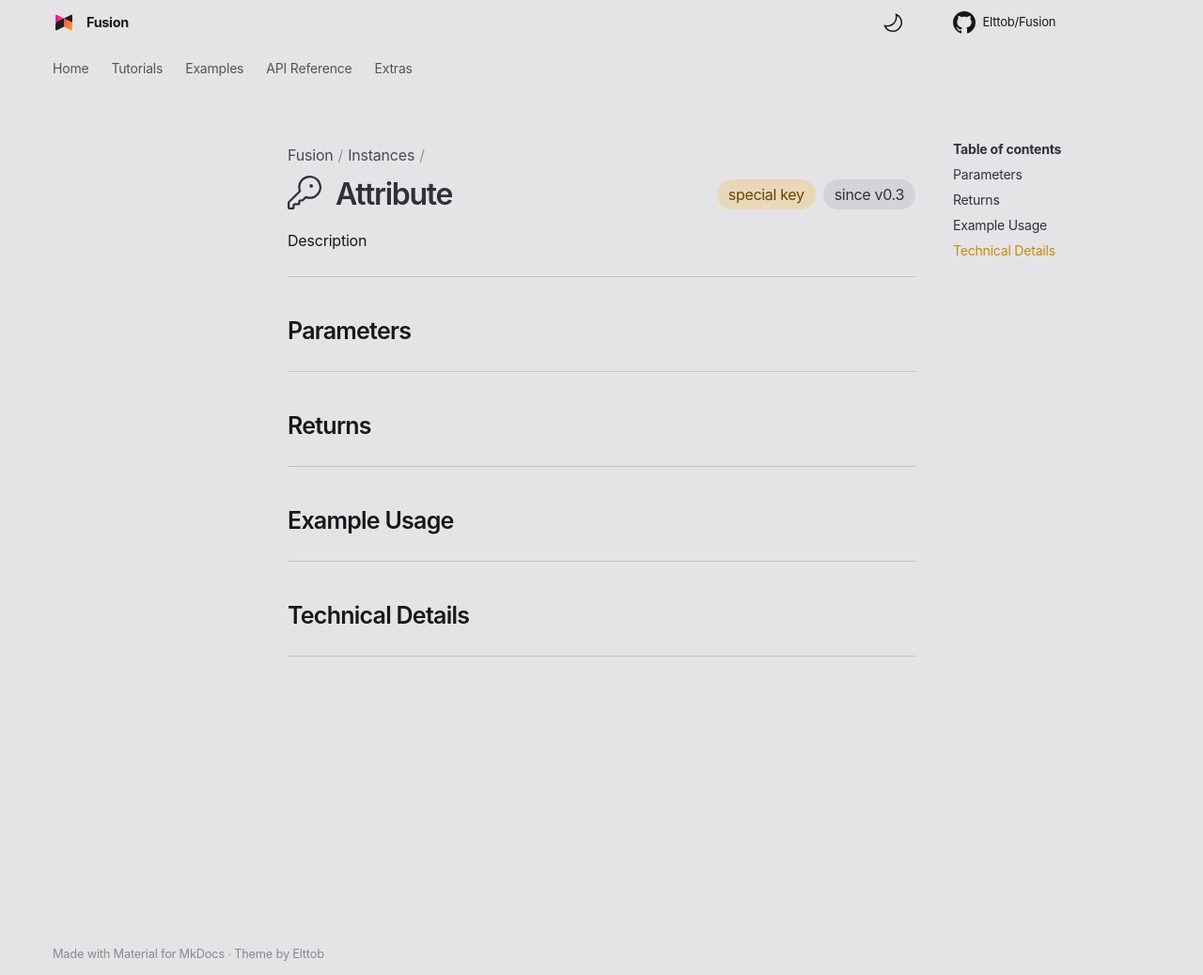
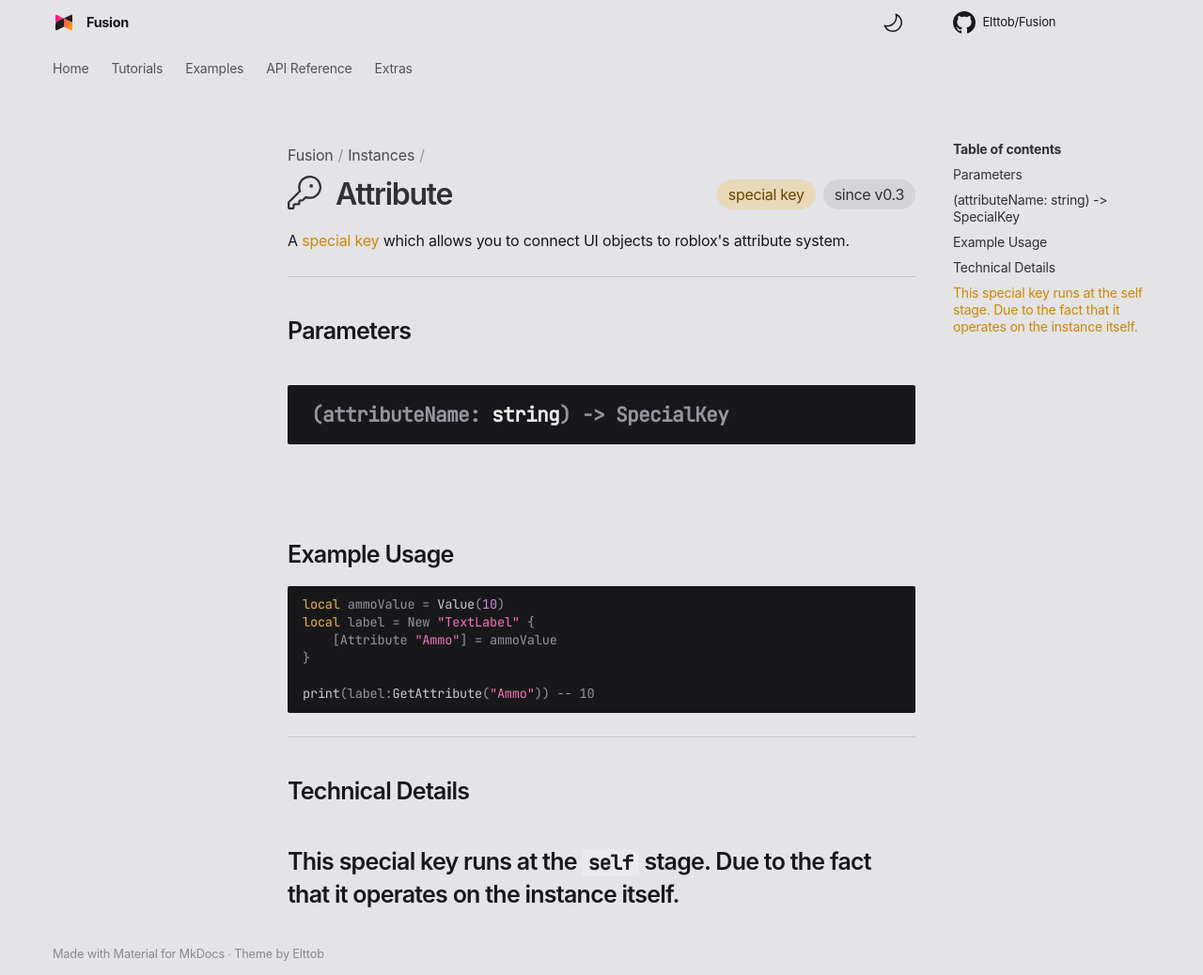
Before and after one commit to dphfox/Fusion, an MkDocs documentation site: the page built from docs/api-reference/instances/attribute.md, in a window 1280 px wide and 1038 px high. Shown: the whole window at 94% size. Built offline with MkDocs 1.6.1 and Material for MkDocs 9.7.7, drawn with Linux system fonts in a browser that asks for light colours; some web fonts are replaced; comment, search, counter and statistics services are not loaded; the version menu is left out.

Commit message:
More attribute documentation

````diff
--- a/docs/api-reference/instances/attribute.md
+++ b/docs/api-reference/instances/attribute.md
@@ -12,22 +12,32 @@
 	</span>
 </h1>
 
-Description
+A [special key](./specialkey.md) which allows you to connect UI objects
+to roblox's attribute system.
 
 -----
 
 ## Parameters
 
------
-
-## Returns
-
+```lua
+(attributeName: string) -> SpecialKey
+```
 -----
 
 ## Example Usage
+
+```lua
+local ammoValue = Value(10)
+local label = New "TextLabel" {
+	[Attribute "Ammo"] = ammoValue
+}
+
+print(label:GetAttribute("Ammo")) -- 10
+```
 
 -----
 
 ## Technical Details
 
+This special key runs at the `self` stage. Due to the fact that it operates on the instance itself.
 -----
````
